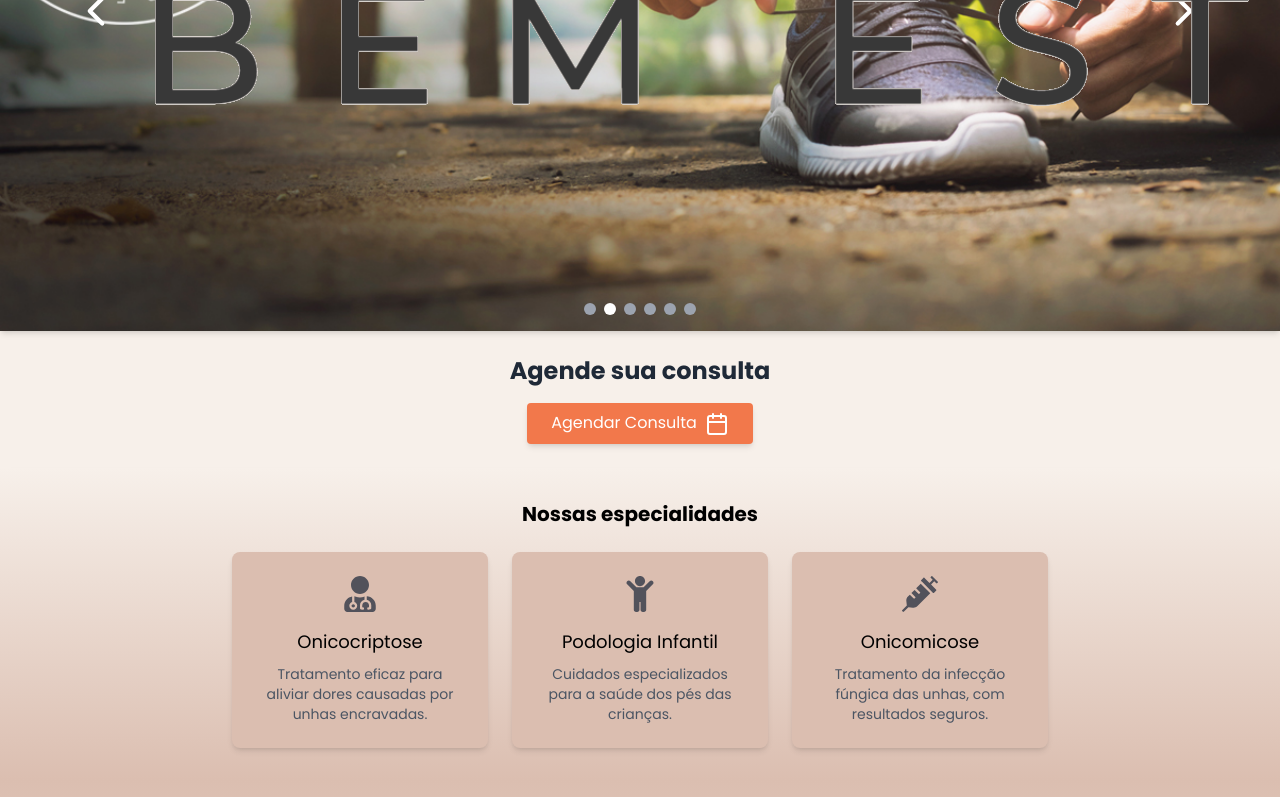
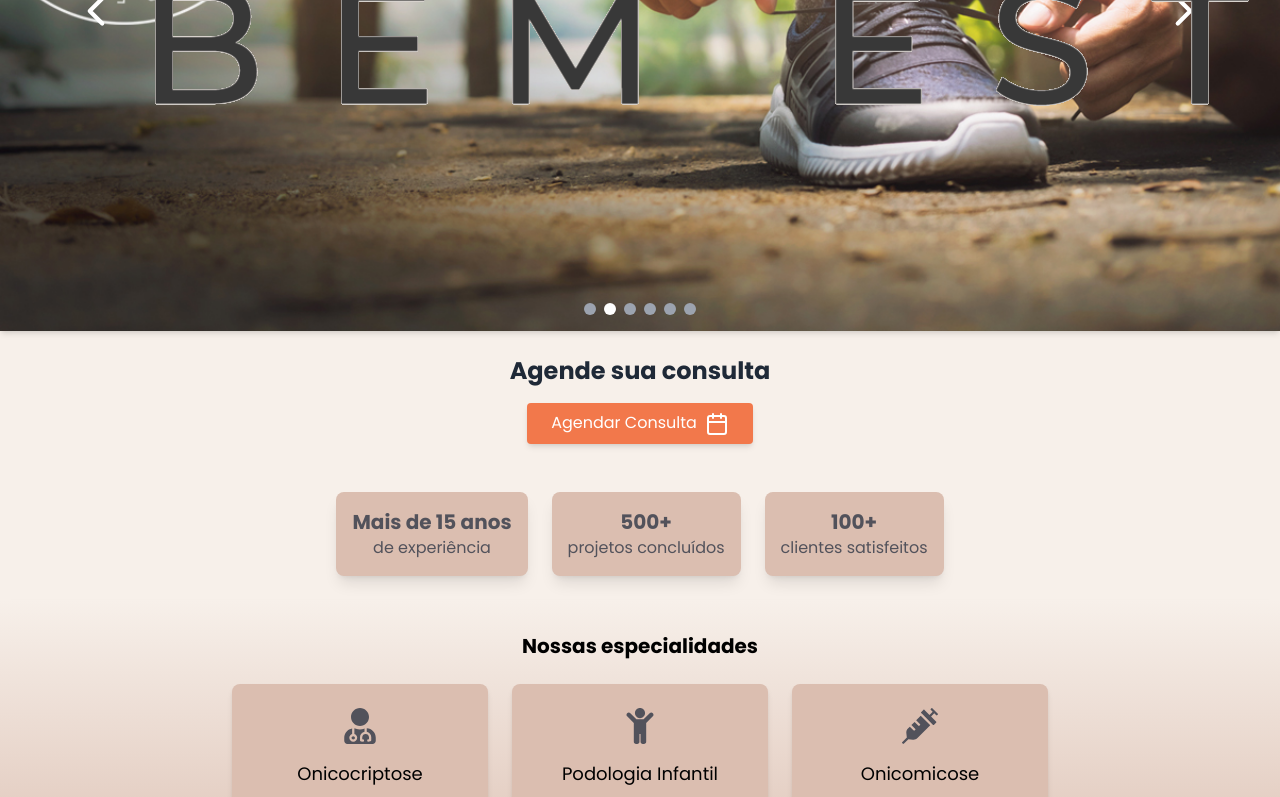
Before and after one commit to gpPacheco/ClinicaRitaPacheco, a Next.js app: page / in a window 1280 px wide. Shown: the part 389-1186 px from the top of the page. Built offline with nearby package versions, Linux system fonts and the light colour scheme.

Commit message:
Criação de seção "experiencia"

```diff
--- /dev/null
+++ b/src/app/home/components/homeSections/experiencia.tsx
@@ -0,0 +1,43 @@
+"use client";
+import { motion } from "framer-motion";
+
+export function Experiencia() {
+  return (
+    <div className="flex flex-col items-center justify-center w-full bg-[#f7f0ea] py-6">
+      <div className="flex flex-col md:flex-row space-y-4 md:space-y-0 md:space-x-6">
+        <motion.div
+          className="bg-[#dbbeb0] rounded-lg p-4 text-center text-zinc-600 shadow-lg"
+          whileHover={{ scale: 1.1 }}
+          initial={{ opacity: 0, y: 20 }}
+          animate={{ opacity: 1, y: 0 }}
+          transition={{ duration: 0.5 }}
+        >
+          <p className="text-xl font-bold">Mais de 15 anos</p>
+          <p>de experiência</p>
+        </motion.div>
+
+        <motion.div
+          className="bg-[#dbbeb0] rounded-lg p-4 text-center text-zinc-600 shadow-lg"
+          whileHover={{ scale: 1.1 }}
+          initial={{ opacity: 0, y: 20 }}
+          animate={{ opacity: 1, y: 0 }}
+          transition={{ duration: 0.6 }}
+        >
+          <p className="text-xl font-bold">500+</p>
+          <p>projetos concluídos</p>
+        </motion.div>
+
+        <motion.div
+          className="bg-[#dbbeb0] rounded-lg p-4 text-center text-zinc-600 shadow-lg"
+          whileHover={{ scale: 1.1 }}
+          initial={{ opacity: 0, y: 20 }}
+          animate={{ opacity: 1, y: 0 }}
+          transition={{ duration: 0.7 }}
+        >
+          <p className="text-xl font-bold">100+</p>
+          <p>clientes satisfeitos</p>
+        </motion.div>
+      </div>
+    </div>
+  );
+}
--- a/src/app/page.tsx
+++ b/src/app/page.tsx
@@ -3,6 +3,7 @@ import { Procedimentos } from "@/app/home/components/homeSections/procedimentos"
 import { Depoimentos } from "./home/components/homeSections/depoimentos";
 import { Avaliacoes } from "./home/components/homeSections/avaliacoes";
 import { EmblaCarousel } from "./home/components/carrossel";
+import { Experiencia } from "./home/components/homeSections/experiencia";
 
 
 export default function Home() {
@@ -11,6 +12,7 @@ export default function Home() {
       <div className="min-h-screen">
         <EmblaCarousel />
         <FaixaContato />
+        <Experiencia />
         <Procedimentos />
         <Depoimentos />
         <Avaliacoes />
```
